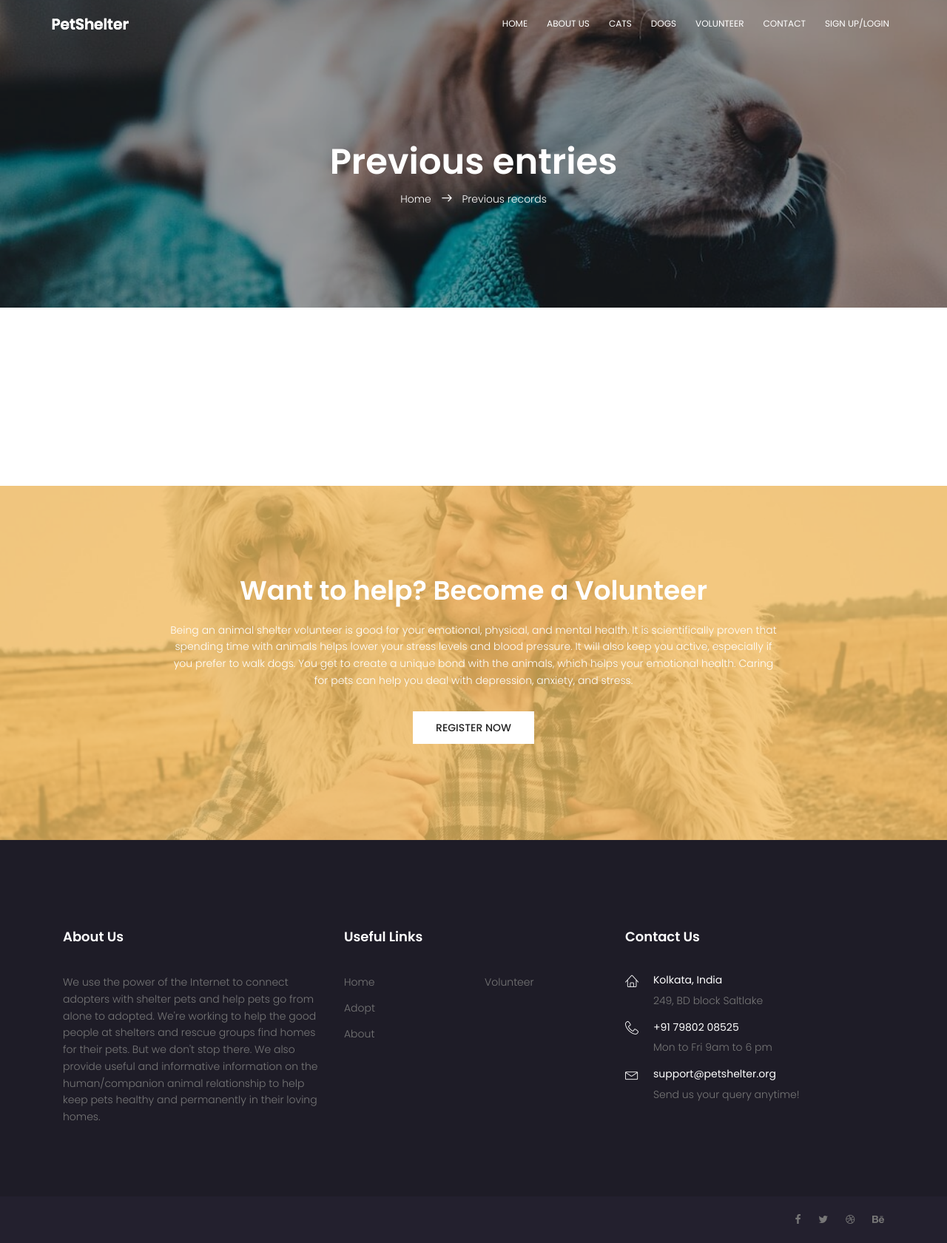
After one commit to akhileshdhandhia/animalshelter, a PHP site: page /prevrecord.php in a window 1280 px wide. The commit adds this page. Shown: the whole page at 74% size. Run offline with PHP 8.4, Linux system fonts and the light colour scheme; data that the repository does not hold is empty; some libraries are stand-ins or nearby versions.

Commit message:
view previous requests

```diff
--- a/css/main.css
+++ b/css/main.css
@@ -4002,6 +4002,19 @@ body.mobile-nav-active #mobile-nav-toggle {
   color: #777;
 }
 
+.adopt-details{
+  padding: 15px;
+  background: #e3fcde;
+  border-radius: 15px;
+  margin:10px;
+  opacity: 0.8;
+  transform: scale(0.9);
+}
+.adopt-details:hover{
+  opacity: 1.0;
+  transform: scale(1.1);
+  transition: all 0.15s ease-in;
+}
 /*
 ################
                End Blog Details  Page style
--- /dev/null
+++ b/prevrecord.php
@@ -0,0 +1,216 @@
+<?php
+session_start();
+if (isset($_SESSION["email"])) {
+    $mainEmail = $_SESSION["email"];
+} else {
+    $mainEmail = false;
+}
+include_once "./config/db.php";
+?>
+
+<!DOCTYPE html>
+<html lang="zxx" class="no-js">
+
+<head>
+    <!-- Mobile Specific Meta -->
+    <meta name="viewport" content="width=device-width, initial-scale=1, shrink-to-fit=no">
+    <!-- Favicon-->
+    <link rel="shortcut icon" href="img/fav.png">
+    <!-- Author Meta -->
+    <meta name="author" content="codepixer">
+    <!-- Meta Description -->
+    <meta name="description" content="">
+    <!-- Meta Keyword -->
+    <meta name="keywords" content="">
+    <!-- meta character set -->
+    <meta charset="UTF-8">
+    <!-- Site Title -->
+    <title>Animal Shelter</title>
+
+    <link href="https://fonts.googleapis.com/css?family=Poppins:100,200,400,300,500,600,700" rel="stylesheet">
+    <!--
+			CSS
+			============================================= -->
+    <link rel="stylesheet" href="css/linearicons.css">
+    <link rel="stylesheet" href="css/font-awesome.min.css">
+    <link rel="stylesheet" href="css/bootstrap.css">
+    <link rel="stylesheet" href="css/magnific-popup.css">
+    <link rel="stylesheet" href="css/nice-select.css">
+    <link rel="stylesheet" href="css/animate.min.css">
+    <link rel="stylesheet" href="css/owl.carousel.css">
+    <link rel="stylesheet" href="css/main.css">
+</head>
+
+<body>
+    <?php include("./header.php"); ?>
+
+    <!-- start banner Area -->
+    <section class="banner-area relative" id="home">
+        <div class="overlay overlay-bg"></div>
+        <div class="container">
+            <div class="row d-flex align-items-center justify-content-center">
+                <div class="about-content col-lg-12">
+                    <h1 class="text-white">
+                        Previous entries
+                    </h1>
+                    <p class="text-white link-nav"><a href="index.php">Home </a> <span class="lnr lnr-arrow-right"></span> <a href="prevrecord.php"> Previous records</a></p>
+                </div>
+            </div>
+        </div>
+    </section>
+    <!-- End banner Area -->
+
+    <!-- Start cat-list Area -->
+    <section class="cat-list-area section-gap">
+        <div class="container">
+            <div class="col-lg-12">
+                <?php
+                    $listRequest = $conn->query("select * from `request` where `email`='$mainEmail'");
+                    if ($listRequest->num_rows > 0) {
+                        while ($row = $listRequest->fetch_assoc()) {
+                        ?>
+                <div class="adopt-details">
+                    <h5 class="details"><?php echo $row["first_name"]." ".$row["last_name"];?></h5>
+                    <h5 class="details"><?php echo $row["address"];?></h5>
+                    <h5 class="details"><?php echo $row["city"].", ".$row["pincode"];?></h5>
+                    <h5 class="details"><?php echo $row["email"];?></h5>
+                    <h5 class="details"><?php echo $row["phone"];?></h5>
+                    <h5 class="details"><?php
+                        if($row["dog"])
+                            echo "Dog: ";
+                        elseif($row["cat"])
+                            echo "Cat: ";
+                        echo $row["breed"];?></h5>
+                    <h5 class="details"><?php echo $row["message"];?></h5>
+                </div>
+                        <?php }} ?>
+            </div>
+        </div>
+    </section>
+    <!-- End cat-list Area -->
+
+
+    <!-- Start calltoaction Area -->
+    <section class="calltoaction-area section-gap relative">
+        <div class="container">
+            <div class="overlay overlay-bg"></div>
+            <div class="row align-items-center justify-content-center" style="flex-direction: column;">
+                <h1 class="text-white">Want to help? Become a Volunteer</h1>
+                <p class="text-white">
+                    Being an animal shelter volunteer is good for your emotional, physical, and mental health. It is scientifically proven that spending time with animals helps lower your stress levels and blood pressure. It will also keep you active, especially if you prefer to walk dogs. You get to create a unique bond with the animals, which helps your emotional health.
+                    Caring for pets can help you deal with depression, anxiety, and stress.
+                </p>
+                <div class="buttons d-flex flex-row">
+                    <a href="volunteer.html" class="primary-btn text-uppercase">Register now</a>
+                </div>
+            </div>
+        </div>
+    </section>
+    <!-- End calltoaction Area -->
+
+    <!-- start footer Area -->
+    <footer class="footer-area">
+        <div class="container">
+            <div class="row pt-120 pb-80">
+                <div class="col-lg-4 col-md-6">
+                    <div class="single-footer-widget">
+                        <h6>About Us</h6>
+                        <p>
+                            We use the power of the Internet to connect adopters with shelter pets and help pets go from alone to adopted. We're working to help the good people at shelters and rescue groups find homes for their pets. But we don't stop there. We also provide useful and informative information on the human/companion animal relationship to help keep pets healthy and permanently in their loving homes.
+
+                        </p>
+                    </div>
+                </div>
+                <div class="col-lg-4 col-md-6">
+                    <div class="single-footer-widget">
+                        <h6>Useful Links</h6>
+                        <div class="row">
+                            <ul class="col footer-nav">
+                                <li><a href="index.php">Home</a></li>
+                                <li><a href="adopt.php">Adopt</a></li>
+                                <li><a href="about.php">About</a></li>
+                            </ul>
+                            <ul class="col footer-nav">
+                                <li><a href="volunteer.html">Volunteer</a></li>
+                                <!-- <li><a href="blog-home.html">Blog</a></li> -->
+                            </ul>
+                        </div>
+                    </div>
+                </div>
+                <div class="col-lg-4  col-md-6">
+                    <div class="single-footer-widget mail-chimp">
+                        <h6 class="mb-20">Contact Us</h6>
+                        <ul class="list-contact">
+                            <li class="flex-row d-flex">
+                                <div class="icon">
+                                    <span class="lnr lnr-home"></span>
+                                </div>
+                                <div class="detail">
+                                    <h4>Kolkata, India</h4>
+                                    <p>
+                                        249, BD block Saltlake
+                                    </p>
+                                </div>
+                            </li>
+                            <li class="flex-row d-flex">
+                                <div class="icon">
+                                    <span class="lnr lnr-phone-handset"></span>
+                                </div>
+                                <div class="detail">
+                                    <h4>+91 79802 08525</h4>
+                                    <p>
+                                        Mon to Fri 9am to 6 pm
+                                    </p>
+                                </div>
+                            </li>
+                            <li class="flex-row d-flex">
+                                <div class="icon">
+                                    <span class="lnr lnr-envelope"></span>
+                                </div>
+                                <div class="detail">
+                                    <h4>support@petshelter.org</h4>
+                                    <p>
+                                        Send us your query anytime!
+                                    </p>
+                                </div>
+                            </li>
+                        </ul>
+                    </div>
+                </div>
+            </div>
+        </div>
+        <div class="copyright-text">
+            <div class="container">
+                <div class="row footer-bottom d-flex justify-content-between">
+                    <p class="col-lg-8 col-sm-6 footer-text m-0 text-white">
+                        <!-- Link back to Colorlib can't be removed. Template is licensed under CC BY 3.0. -->
+                        <!-- Link back to Colorlib can't be removed. Template is licensed under CC BY 3.0. -->
+                    </p>
+                    <div class="col-lg-4 col-sm-6 footer-social">
+                        <a href="#"><i class="fa fa-facebook"></i></a>
+                        <a href="#"><i class="fa fa-twitter"></i></a>
+                        <a href="#"><i class="fa fa-dribbble"></i></a>
+                        <a href="#"><i class="fa fa-behance"></i></a>
+                    </div>
+                </div>
+            </div>
+        </div>
+    </footer>
+    <!-- End footer Area -->
+
+    <script src="js/vendor/jquery-2.2.4.min.js"></script>
+    <script src="https://cdnjs.cloudflare.com/ajax/libs/popper.js/1.12.9/umd/popper.min.js" integrity="sha384-ApNbgh9B+Y1QKtv3Rn7W3mgPxhU9K/ScQsAP7hUibX39j7fakFPskvXusvfa0b4Q" crossorigin="anonymous"></script>
+    <script src="js/vendor/bootstrap.min.js"></script>
+    <script type="text/javascript" src="https://maps.googleapis.com/maps/api/js?key=AIzaSyBhOdIF3Y9382fqJYt5I_sswSrEw5eihAA"></script>
+    <script src="js/easing.min.js"></script>
+    <script src="js/hoverIntent.js"></script>
+    <script src="js/superfish.min.js"></script>
+    <script src="js/jquery.ajaxchimp.min.js"></script>
+    <script src="js/jquery.magnific-popup.min.js"></script>
+    <script src="js/owl.carousel.min.js"></script>
+    <script src="js/jquery.nice-select.min.js"></script>
+    <script src="js/mail-script.js"></script>
+    <script src="js/main.js"></script>
+</body>
+
+</html>
```
Also changed, not shown: index.php (+5 -2 lines).
